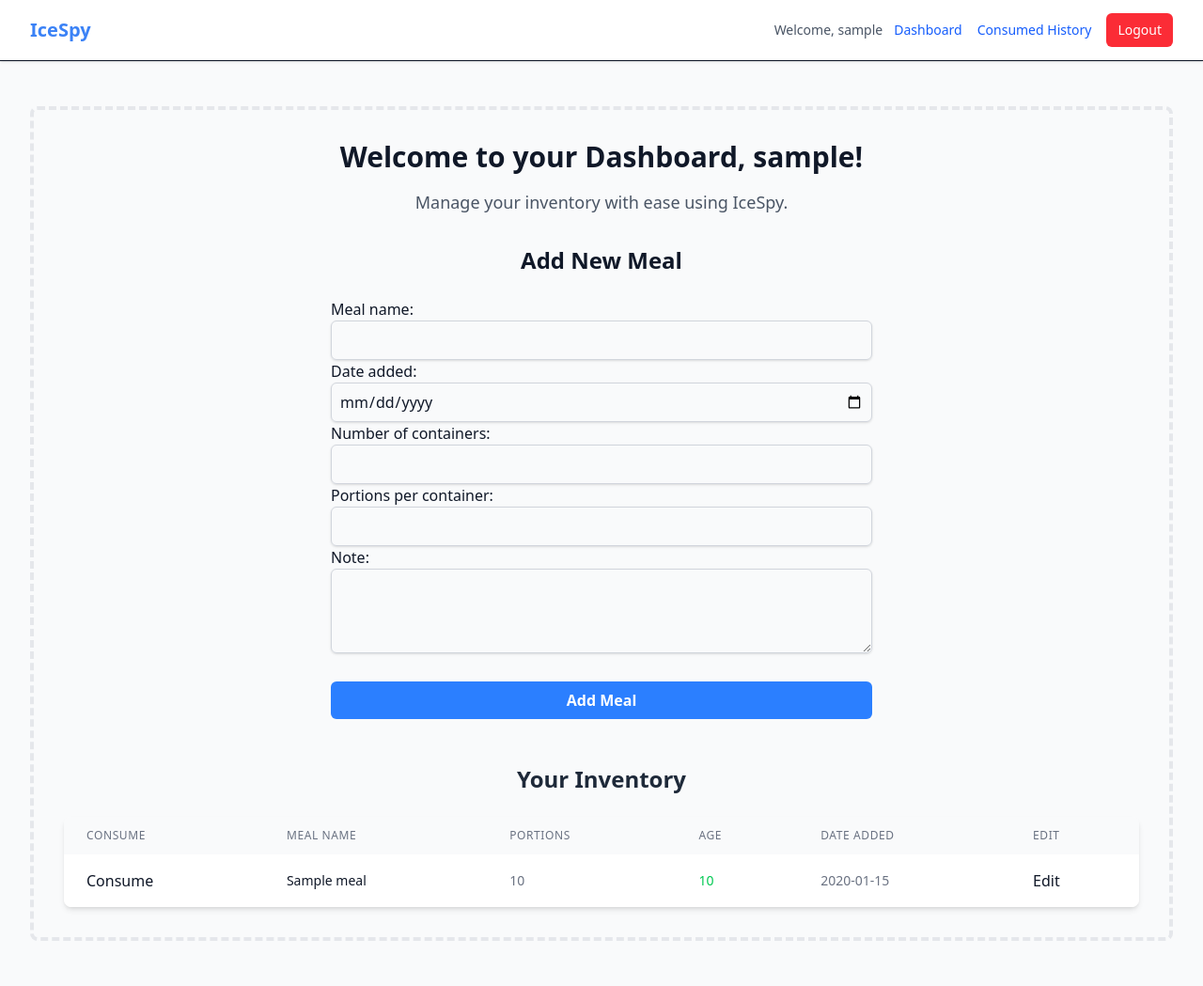
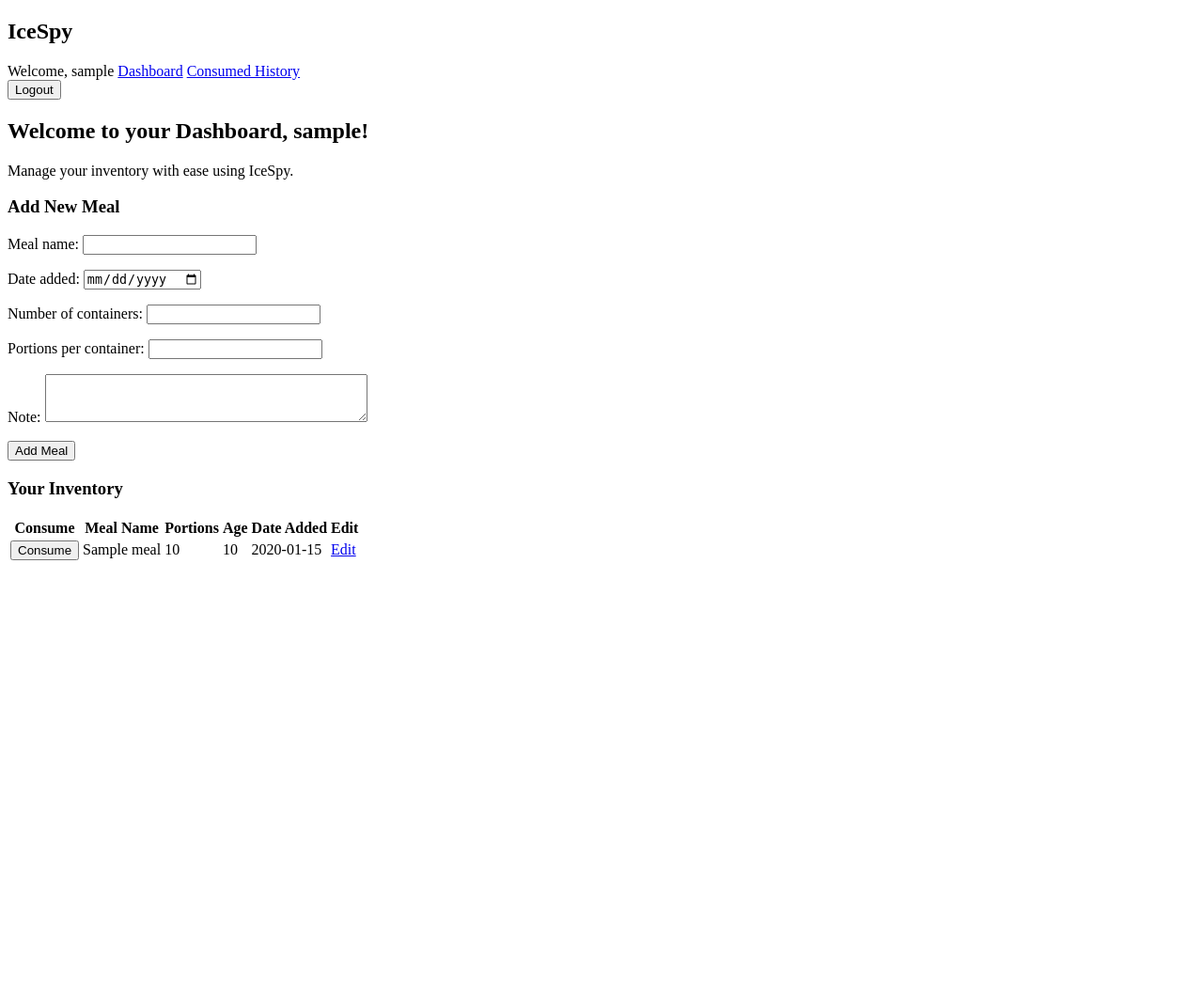
Before and after one commit to jay-aye-see-kay/icespy, a Django app: template inventory/templates/inventory/dashboard.html in a window 1280 px wide. Shown: the whole page at 94% size. After the commit the page ends 596 px from the top, so only its background shows below. Run offline with Django 5.2, Linux system fonts and the light colour scheme; a user stored in the database is signed in; tables that the repository leaves empty hold one stand-in row (values such as "Sample post"); the template is opened without the code that fills it: values that come from a table or form of the project are taken from there, most other values are stand-ins (such as "Sample title", 1, 10 or a date in 2020); style sheets or scripts are compiled from the project's sources.

Commit message:
rm tailwind

```diff
--- a/devbox.json
+++ b/devbox.json
@@ -1,8 +1,7 @@
 {
   "$schema": "https://raw.githubusercontent.com/jetify-com/devbox/0.14.2/.schema/devbox.schema.json",
   "packages": [
-    "uv@latest",
-    "tailwindcss_4@latest"
+    "uv@latest"
   ],
   "shell": {
     "init_hook": [
--- a/inventory/templates/inventory/dashboard.html
+++ b/inventory/templates/inventory/dashboard.html
@@ -3,73 +3,68 @@
 {% block title %}Dashboard - IceSpy{% endblock %}
 
 {% block content %}
-<div class="px-4 py-6 sm:px-0">
-    <div class="border-4 border-dashed border-gray-200 rounded-lg p-8">
-        <div class="text-center">
-            <h2 class="text-3xl font-bold text-gray-900 mb-4">
+<div>
+    <div>
+        <div>
+            <h2>
                 Welcome to your Dashboard, {{ user.username }}!
             </h2>
-            <p class="text-lg text-gray-600 mb-8">
+            <p>
                 Manage your inventory with ease using IceSpy.
             </p>
         </div>
 
         <!-- Add New Meal Form -->
-        <div class="mt-8 max-w-xl mx-auto">
-            <h3 class="text-2xl font-semibold mb-6 text-center">Add New Meal</h3>
+        <div>
+            <h3>Add New Meal</h3>
             <form method="post" action="{% url 'inventory:dashboard' %}">
                 {% csrf_token %}
 
                 {% if form.non_field_errors %}
-                    <div class="mb-4 p-3 bg-red-100 border border-red-400 text-red-700 rounded">
+                    <div>
                         {{ form.non_field_errors }}
                     </div>
                 {% endif %}
 
                 {{ form.as_p }}
 
-                <div class="mt-6">
-                    <button type="submit" class="w-full p-2 rounded-md bg-blue-500 hover:bg-blue-700 text-white font-bold">Add Meal</button>
+                <div>
+                    <button type="submit">Add Meal</button>
                 </div>
             </form>
         </div>
 
         <!-- Existing Inventory Display -->
-        <div class="mt-12">
-            <h3 class="text-2xl font-semibold text-gray-800 mb-6 text-center">Your Inventory</h3>
+        <div>
+            <h3>Your Inventory</h3>
             {% if meals %}
-                <div class="overflow-x-auto bg-white shadow-md rounded-lg">
-                    <table class="table w-full">
-                        <thead class="bg-gray-50">
+                <div>
+                    <table>
+                        <thead>
                             <tr>
-                                <th class="px-6 py-3 text-left text-xs font-medium text-gray-500 uppercase tracking-wider">Consume</th>
-                                <th class="px-6 py-3 text-left text-xs font-medium text-gray-500 uppercase tracking-wider">Meal Name</th>
-                                <th class="px-6 py-3 text-left text-xs font-medium text-gray-500 uppercase tracking-wider">Portions</th>
-                                <th class="px-6 py-3 text-left text-xs font-medium text-gray-500 uppercase tracking-wider">Age</th>
-                                <th class="px-6 py-3 text-left text-xs font-medium text-gray-500 uppercase tracking-wider">Date Added</th>
-                                <th class="px-6 py-3 text-left text-xs font-medium text-gray-500 uppercase tracking-wider">Edit</th>
+                                <th>Consume</th>
+                                <th>Meal Name</th>
+                                <th>Portions</th>
+                                <th>Age</th>
+                                <th>Date Added</th>
+                                <th>Edit</th>
                             </tr>
                         </thead>
-                        <tbody class="bg-white divide-y divide-gray-200">
+                        <tbody>
                         {% for meal in meals %}
-                            <tr class="hover:bg-gray-50">
-                                <td class="px-6 py-4 whitespace-nowrap">
+                            <tr>
+                                <td>
                                     <form method="post" action="{% url 'inventory:consume_meal' meal.id %}" onsubmit="return confirm('This container of {{ meal.portions_per_container }} portions of {{ meal.meal_name }} will be consumed. Confirm?');">
                                         {% csrf_token %}
-                                        <button type="submit" class="btn btn-xs btn-outline btn-success">Consume</button>
+                                        <button type="submit">Consume</button>
                                     </form>
                                 </td>
-                                <td class="px-6 py-4 whitespace-nowrap text-sm font-medium text-gray-900">{{ meal.meal_name }}</td>
-                                <td class="px-6 py-4 whitespace-nowrap text-sm text-gray-500">{{ meal.portions_per_container }}</td>
-                                <td class="px-6 py-4 whitespace-nowrap text-sm
-                                    {% if meal.age_in_days < 60 %}text-green-500
-                                    {% elif meal.age_in_days < 180 %}text-yellow-500
-                                    {% else %}text-red-500{% endif %}">
-                                    {{ meal.age }}
-                                </td>
-                                <td class="px-6 py-4 whitespace-nowrap text-sm text-gray-500">{{ meal.date_added|date:"Y-m-d" }}</td>
-                                <td class="px-6 py-4 whitespace-nowrap">
-                                    <a href="{% url 'inventory:edit_meal' meal.id %}" class="btn btn-xs btn-outline btn-info">Edit</a>
+                                <td>{{ meal.meal_name }}</td>
+                                <td>{{ meal.portions_per_container }}</td>
+                                <td>{{ meal.age }}</td>
+                                <td>{{ meal.date_added|date:"Y-m-d" }}</td>
+                                <td>
+                                    <a href="{% url 'inventory:edit_meal' meal.id %}">Edit</a>
                                 </td>
                             </tr>
                         {% endfor %}
@@ -77,7 +72,7 @@
                     </table>
                 </div>
             {% else %}
-                <p class="text-center text-gray-500">You have no meal items in your inventory yet. Add one above!</p>
+                <p>You have no meal items in your inventory yet. Add one above!</p>
             {% endif %}
         </div>
 
--- a/static/css/input.css
+++ b/static/css/input.css
@@ -1,8 +1,3 @@
-@import "tailwindcss";
+/* Base styles - Tailwind removed, ready for custom styles */
 
-@theme {
-  /* Custom theme variables can be added here */
-  --color-primary: #3b82f6;
-  --color-secondary: #6b7280;
-  --font-sans: system-ui, -apple-system, sans-serif;
-}
+/* Reset and basic styling will be added later */
--- a/templates/base.html
+++ b/templates/base.html
@@ -5,28 +5,27 @@
     <meta name="viewport" content="width=device-width, initial-scale=1.0">
     <title>{% block title %}IceSpy - Inventory Management{% endblock %}</title>
     {% load static %}
-    <link href="{% static 'css/output.css' %}" rel="stylesheet">
 </head>
-<body class="bg-gray-50 text-gray-900">
-    <nav class="bg-white shadow-sm border-b">
-        <div class="max-w-7xl mx-auto px-4 sm:px-6 lg:px-8">
-            <div class="flex justify-between h-16 items-center">
-                <div class="flex-shrink-0">
-                    <h1 class="text-xl font-bold text-primary">IceSpy</h1>
+<body>
+    <nav>
+        <div>
+            <div>
+                <div>
+                    <h1>IceSpy</h1>
                 </div>
-                <div class="flex items-center space-x-4">
+                <div>
                     {% if user.is_authenticated %}
-                        <span class="text-sm text-gray-600 mr-3">Welcome, {{ user.username }}</span>
-                        <a href="{% url 'inventory:dashboard' %}" class="text-sm text-blue-600 hover:text-blue-800">Dashboard</a>
-                        <a href="{% url 'inventory:consumed_history' %}" class="text-sm text-blue-600 hover:text-blue-800">Consumed History</a>
-                        <form method="post" action="{% url 'logout' %}" class="inline">
+                        <span>Welcome, {{ user.username }}</span>
+                        <a href="{% url 'inventory:dashboard' %}">Dashboard</a>
+                        <a href="{% url 'inventory:consumed_history' %}">Consumed History</a>
+                        <form method="post" action="{% url 'logout' %}">
                             {% csrf_token %}
-                            <button type="submit" class="bg-red-500 hover:bg-red-600 text-white px-3 py-2 rounded-md text-sm font-medium transition-colors">
+                            <button type="submit">
                                 Logout
                             </button>
                         </form>
                     {% else %}
-                        <a href="{% url 'login' %}" class="bg-blue-500 hover:bg-blue-600 text-white px-3 py-2 rounded-md text-sm font-medium transition-colors">
+                        <a href="{% url 'login' %}">
                             Login
                         </a>
                     {% endif %}
@@ -35,7 +34,7 @@
         </div>
     </nav>
 
-    <main class="max-w-7xl mx-auto py-6 sm:px-6 lg:px-8">
+    <main>
         {% block content %}
         {% endblock %}
     </main>
```
Also changed, not shown: inventory/templates/inventory/consumed_history.html (+20 -20 lines), inventory/templates/inventory/edit_meal.html (+8 -8 lines), templates/registration/login.html (+28 -22 lines), 3 other files.
